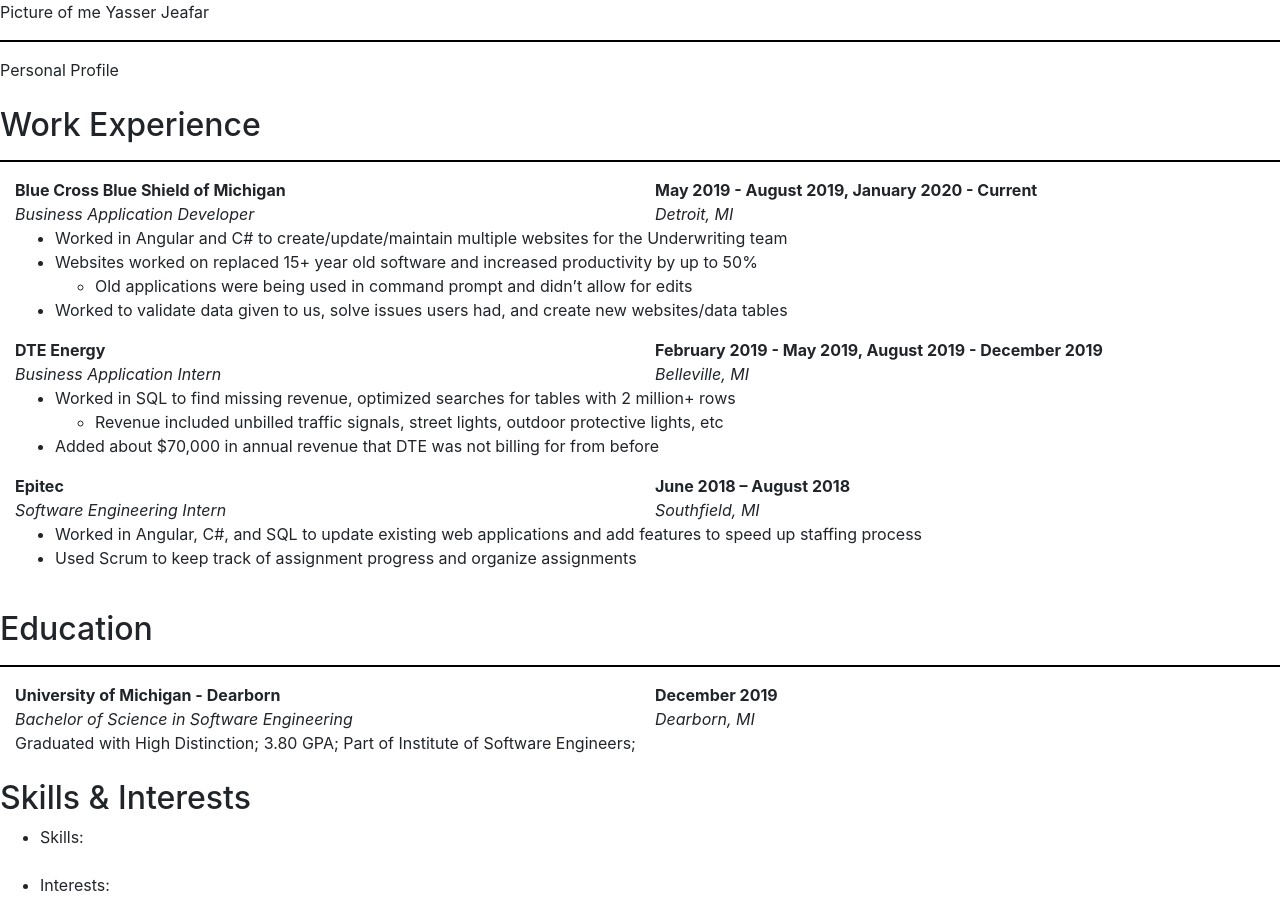
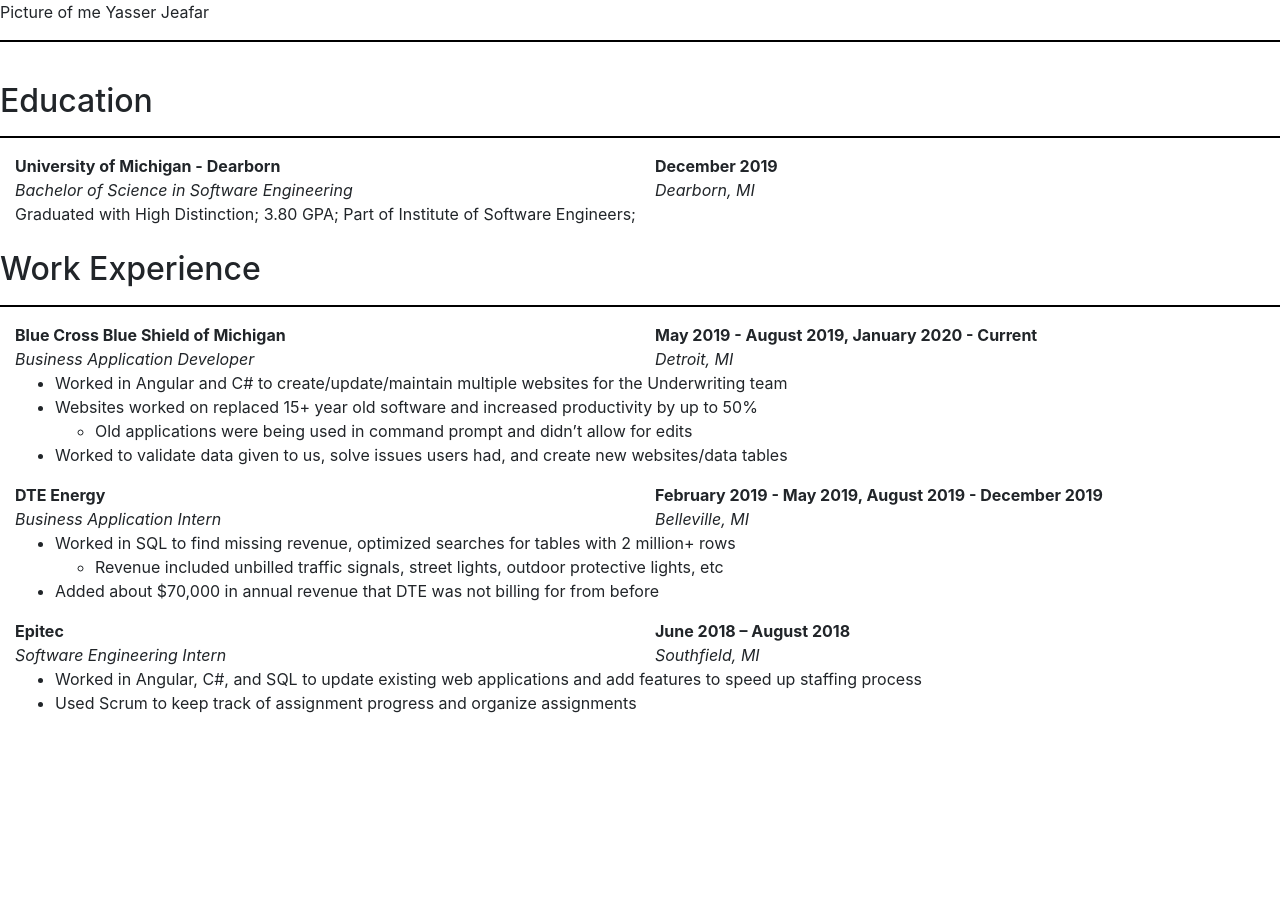
Before and after one commit to yjeafar/yjeafar.github.io, a React (Create React App) app in the folder website/: page /experiences in a window 1280 px wide. After the commit the page ends 800 px from the top, so only its background shows below. Built offline with nearby package versions, Linux system fonts and the light colour scheme.

Commit message:
moved around items on experiences page

```diff
--- a/website/src/js/experiences.js
+++ b/website/src/js/experiences.js
@@ -15,9 +15,39 @@
         </div>
       <div>
         <hr className='horizontalLine' />
-        Personal Profile
       </div>
       <br />
+       <div>
+        <h2>
+          Education
+        </h2>
+        <hr className='horizontalLine' />
+        <Container fluid>
+          <Row className='companyName'>
+            <Col xs={6}>
+              University of Michigan - Dearborn
+            </Col>
+            <Col xs={6}>
+              December 2019
+            </Col>
+          </Row>
+          <Row className='positionName'>
+            <Col xs={12} md={6}>
+              Bachelor of Science in Software Engineering
+              </Col>
+            <Col xs={6} md={4}>
+              Dearborn, MI
+              </Col>
+          </Row>
+          <div>
+            Graduated with High Distinction; 3.80 GPA; Part of Institute of Software Engineers;
+          </div>
+        </Container>
+      </div>
+      <br />
+
+
+
       <div>
         <h2>
           Work Experience
@@ -118,47 +148,6 @@
 
       <br />
 
-      <div>
-        <h2>
-          Education
-        </h2>
-        <hr className='horizontalLine' />
-        <Container fluid>
-          <Row className='companyName'>
-            <Col xs={6}>
-              University of Michigan - Dearborn
-            </Col>
-            <Col xs={6}>
-              December 2019
-            </Col>
-          </Row>
-          <Row className='positionName'>
-            <Col xs={12} md={6}>
-              Bachelor of Science in Software Engineering
-              </Col>
-            <Col xs={6} md={4}>
-              Dearborn, MI
-              </Col>
-          </Row>
-          <div>
-            Graduated with High Distinction; 3.80 GPA; Part of Institute of Software Engineers;
-          </div>
-        </Container>
-      </div>
-      <br />
-      <div>
-        <h2>
-          Skills & Interests
-        </h2>
-        <ul>
-          <li>Skills:</li>
-          <br />
-          <Row>
-
-          </Row>
-          <li>Interests: </li>
-        </ul>
-      </div>
     </div>
   );
 }
```
